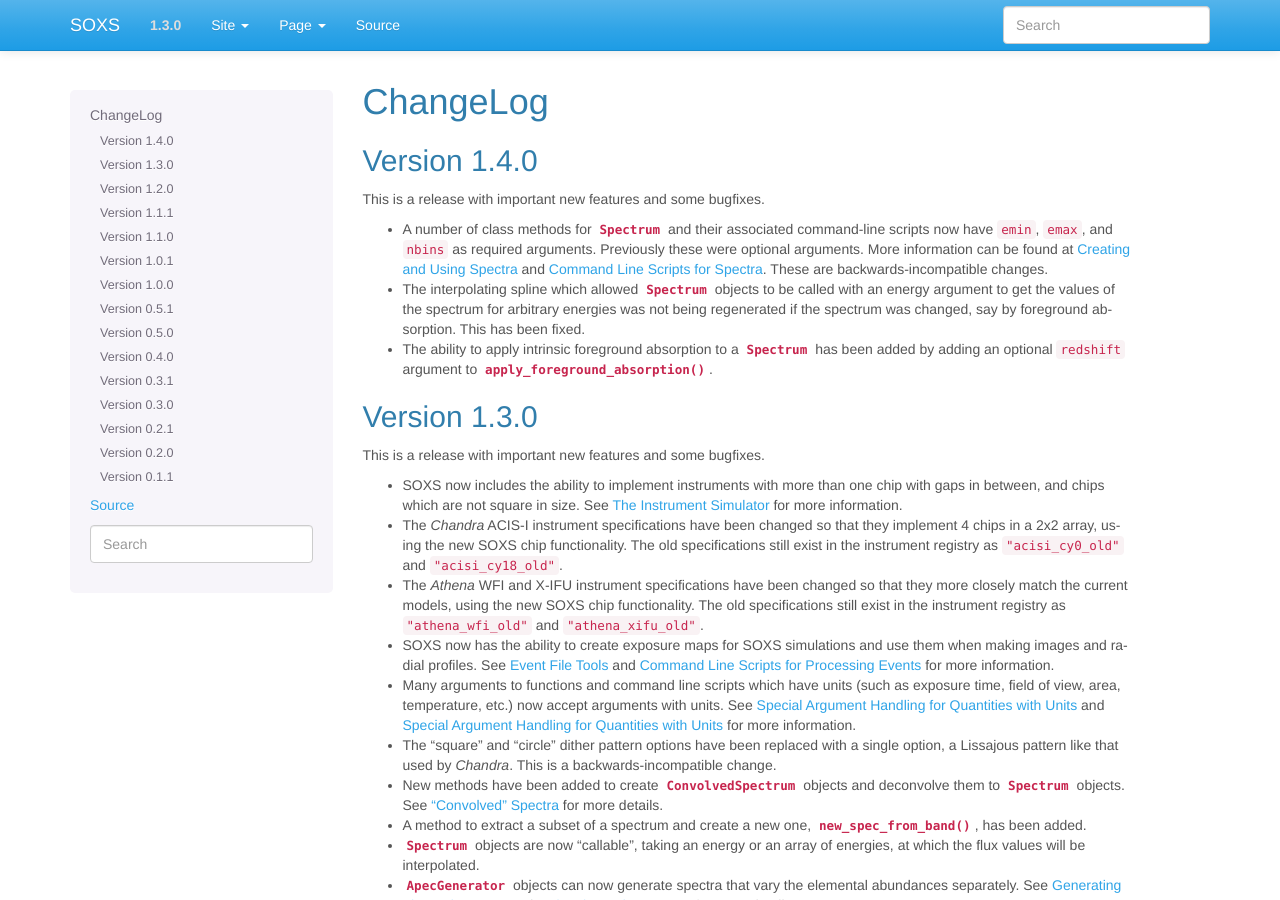
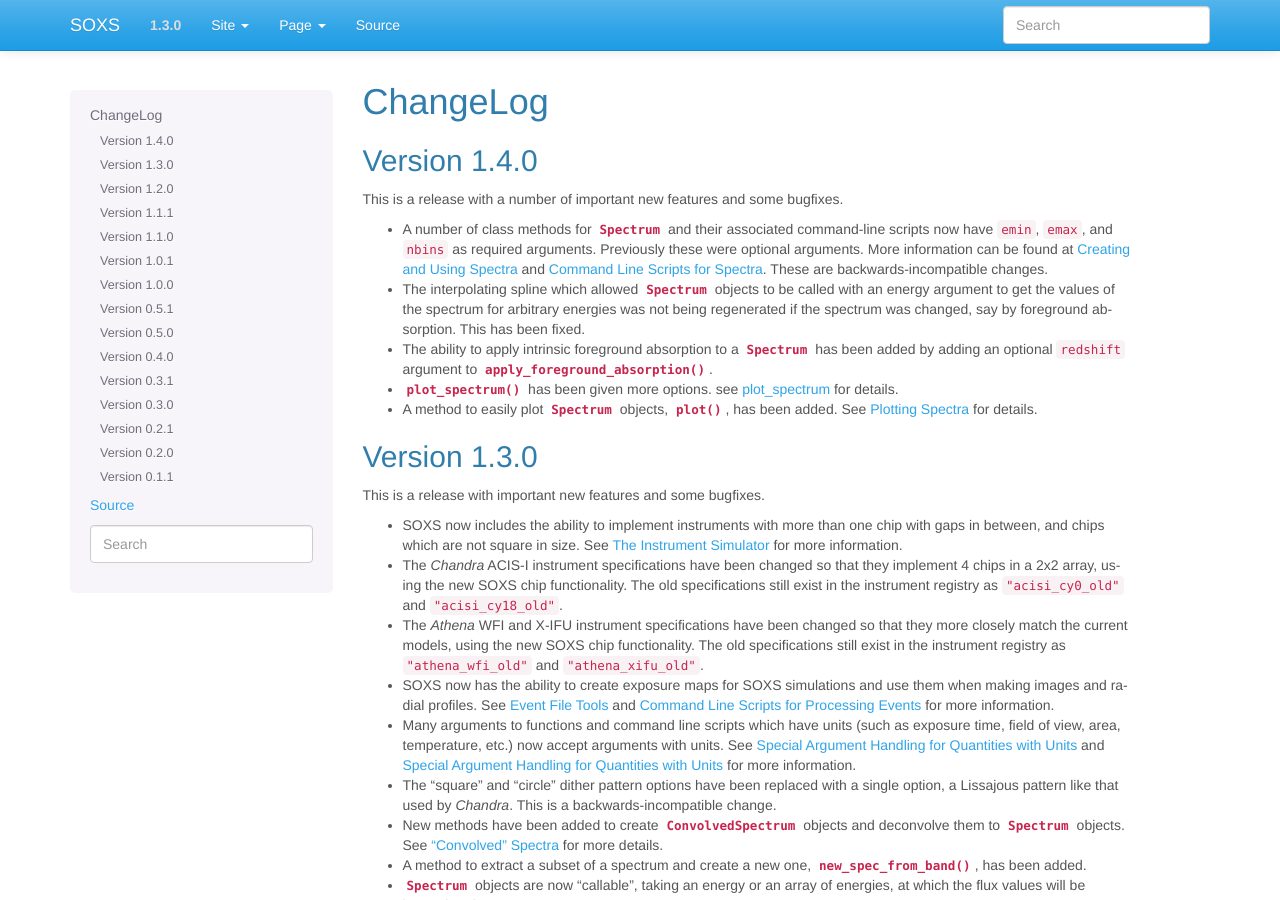
Before and after one commit to lynx-x-ray-observatory/soxs, a Sphinx documentation site: the page built from doc/source/changelog.rst, in a window 1280 px wide and 900 px high. Built offline with Sphinx 7.4.7, drawn with Linux system fonts in a browser that asks for light colours.

Commit message:
Update changelog for spectrum plotting

```diff
--- a/doc/source/changelog.rst
+++ b/doc/source/changelog.rst
@@ -6,7 +6,7 @@ ChangeLog
 Version 1.4.0
 -------------
 
-This is a release with important new features and some bugfixes.
+This is a release with a number of important new features and some bugfixes.
 
 * A number of class methods for :class:`~soxs.spectra.Spectrum` and their associated
   command-line scripts now have ``emin``, ``emax``, and ``nbins`` as required arguments.
@@ -19,6 +19,10 @@ This is a release with important new features and some bugfixes.
 * The ability to apply intrinsic foreground absorption to a :class:`~soxs.spectra.Spectrum`
   has been added by adding an optional ``redshift`` argument to
   :meth:`~soxs.spectra.Spectrum.apply_foreground_absorption`.
+* :func:`~soxs.events.plot_spectrum` has been given more options. see :ref:`plot-spectrum`
+  for details.
+* A method to easily plot :class:`~soxs.spectra.Spectrum` objects,
+  :meth:`~soxs.spectra.Spectrum.plot`, has been added. See :ref:`spectra-plots` for details.
 
 Version 1.3.0
 -------------
--- a/doc/source/users_guide/event_tools.rst
+++ b/doc/source/users_guide/event_tools.rst
@@ -211,6 +211,8 @@ This spectrum file can be read and fit with standard X-ray analysis software suc
 `XSPEC <https://heasarc.gsfc.nasa.gov/xanadu/xspec/>`_, `ISIS <http://space.mit.edu/CXC/ISIS/>`_,
 and `Sherpa <http://cxc.harvard.edu/sherpa/>`_.
 
+.. _plot-spectrum:
+
 ``plot_spectrum``
 -----------------
 
--- a/doc/source/users_guide/spectra.rst
+++ b/doc/source/users_guide/spectra.rst
@@ -477,6 +477,8 @@ a :class:`~soxs.spectra.Spectrum` object, simply call
 
     spec_new = cspec.deconvolve()
 
+.. _spectra-plots:
+
 Plotting Spectra
 ----------------
 
```
